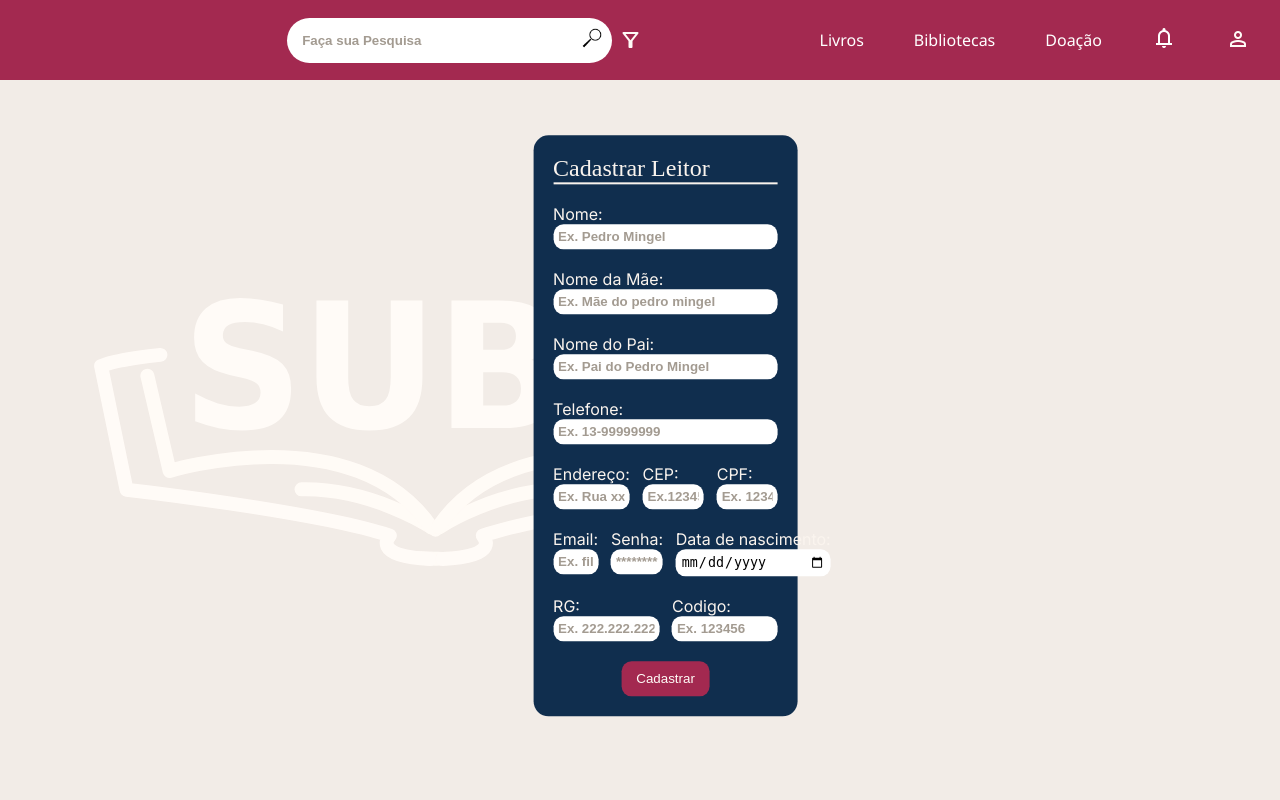
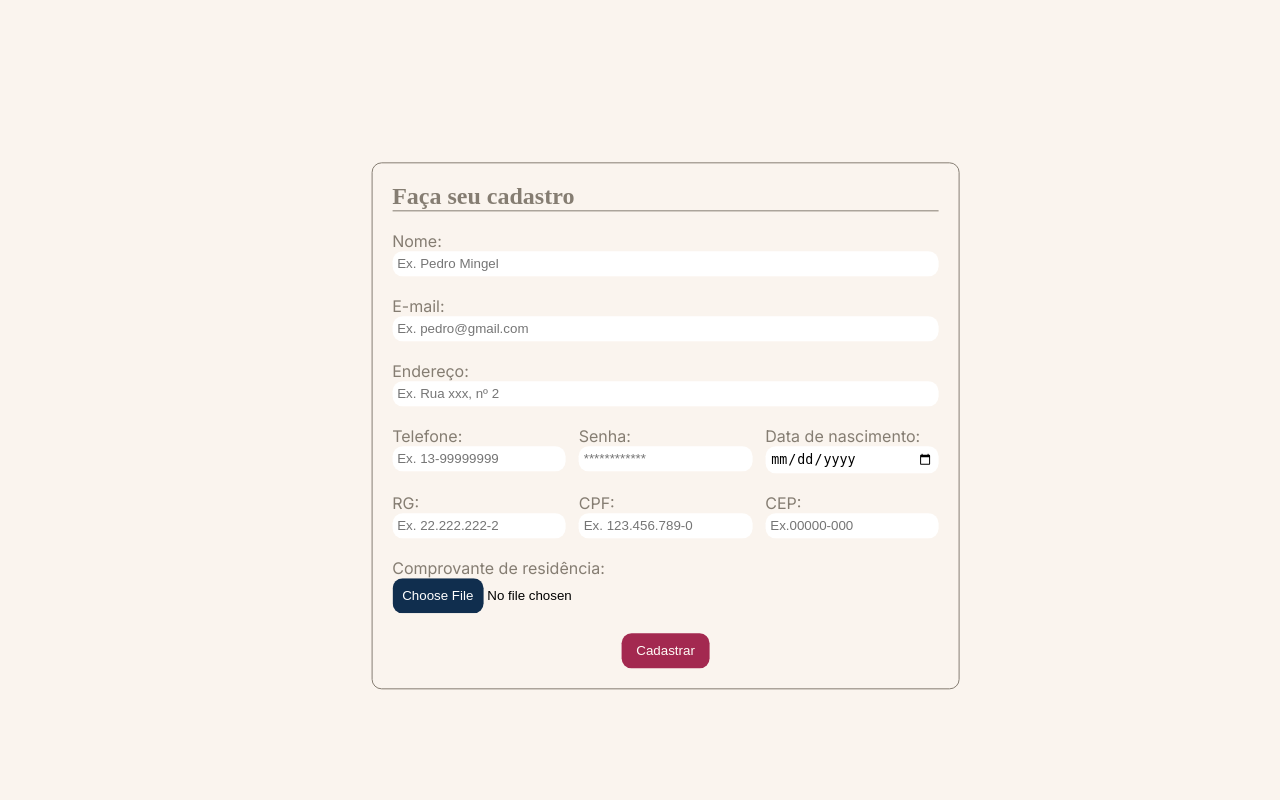
Before and after one commit to DEP0o1/SUBLI, a PHP site: page /Lcadastro.php in a window 1280 px wide. Run offline with PHP 8.4, Linux system fonts and the light colour scheme; some web fonts are replaced.

Commit message:
cadastro leitor feito

```diff
--- a/Lcadastro.php
+++ b/Lcadastro.php
@@ -4,22 +4,17 @@
     <meta charset="UTF-8">
     <meta name="viewport" content="width=device-width, initial-scale=1.0">
     <title> Novo Leitor </title>
-    <link rel="stylesheet" href="css/bibliotecario.css">
+    <link rel="stylesheet" href="css/leitor.css">
     <link rel="stylesheet" href="css/mobile.css">
     <script src="js/componentesJS/header.js"></script>
     <link rel="stylesheet" href="https://fonts.googleapis.com/css2?family=Material+Symbols+Outlined:opsz,wght,FILL,GRAD@48,400,0,0">
-
-
-<?php
-    require_once './complementos/headerLeitor.php';
-?>
 </head>
 <body>
         <div class="areaCadastro">
 
-        <form action="" class="formAvancado">
+        <form action="" class="formAvancado1">
             <div >
-                <h1 class="pesquisaAvancada">Cadastrar Leitor</h1>
+                <h1 class="pesquisaAvancada">Faça seu cadastro</h1>
             </div>
         <section class="areaInput">
             <div class="areaTituloLivro">
@@ -27,40 +22,20 @@
                 <input type="text" class="inputForm" placeholder="Ex. Pedro Mingel">
             </div>
 
-            <div class="areaTituloLivro">
-                <label class="tituloForm">Nome da Mãe:</label>
-                <input type="text" class="inputForm" placeholder="Ex. Mãe do pedro mingel">
+            <div class="areaAutorLivro">
+                <label class="tituloForm">E-mail:</label>
+                <input type="text" class="inputForm" placeholder="Ex. pedro@gmail.com">
             </div>
 
-            <div class="areaTituloLivro">
-                <label class="tituloForm">Nome do Pai:</label>
-                <input type="text" class="inputForm" placeholder="Ex. Pai do Pedro Mingel">
-            </div>
-
-            <div class="areaAutorLivro">
-                <label class="tituloForm">Telefone:</label>
-                <input type="text" class="inputForm" placeholder="Ex. 13-99999999">
-            </div>
+                <div>
+                    <label class="tituloForm">Endereço:</label>
+                    <input type="text" class="inputFormDeLado" placeholder="Ex. Rua xxx, nº 2">
+                </div>
 
             <div class="formDeLado">
                 <div>
-                    <label class="tituloForm">Endereço:</label>
-                    <input type="text" class="inputFormDeLado" placeholder="Ex. Rua xxx.xxx">
-                </div>
-                <div>
-                    <label class="tituloForm">CEP:</label>
-                    <input type="text" class="inputFormDeLado" placeholder="Ex.12345678">
-                </div>
-                                <div>
-                    <label class="tituloForm">CPF:</label>
-                    <input type="text" class="inputFormDeLado" placeholder="Ex. 123456789">
-                </div>
-            </div>
-
-            <div class="formDeLado">
-                <div>
-                    <label class="tituloForm">Email:</label>
-                    <input type="text" class="inputFormDeLado" placeholder="Ex. filhodaputa@gmail.com">
+                    <label class="tituloForm">Telefone:</label>
+                    <input type="text" class="inputFormDeLado" placeholder="Ex. 13-99999999">
                 </div>
                 <div>
                     <label class="tituloForm">Senha:</label>
@@ -75,14 +50,24 @@
             <div class="formDeLado">
                 <div>
                     <label class="tituloForm">RG:</label>
-                    <input type="text" class="inputForm" placeholder="Ex. 222.222.222-2">
+                    <input type="text" class="inputForm" placeholder="Ex. 22.222.222-2">
                 </div>
 
                 <div>
-                    <label class="tituloForm">Codigo:</label>
-                    <input type="text" class="inputForm" placeholder="Ex. 123456">
+                    <label class="tituloForm">CPF:</label>
+                    <input type="text" class="inputForm" placeholder="Ex. 123.456.789-0">
+                </div>
+
+                <div>
+                    <label class="tituloForm">CEP:</label>
+                    <input type="text" class="inputFormDeLado" placeholder="Ex.00000-000">
                 </div>
             </div>
+
+             <div class="label-input">
+            <label for="" class="tituloForm">Comprovante de residência: </label>
+            <input type="file" class="inputArquivo">
+          </div>
 
             <div class="areaBtn">
             <button class="btnRosa">Cadastrar</button>
--- a/css/leitor.css
+++ b/css/leitor.css
@@ -1523,3 +1523,103 @@ label {
   color: var(--vinho-hover);
   cursor: pointer;
 }
+
+/* ------------------cadastro---------------------- */
+
+.tituloForm {
+  color: var(--cinza);
+  text-wrap: nowrap;
+  font-family: "Inter";
+  font-size: 1rem;
+}
+
+.pesquisaAvancada {
+  color: var(--cinza);
+  border-bottom: 1px solid var(--cinza);
+  width: 100%;
+}
+
+.areaInput input,
+.formDeLado > div{
+  width: 100%;
+}
+
+.formDeLado {
+  display: flex;
+  flex-direction: row;
+  gap: 1vw;
+}
+
+.areaInput {
+  display: flex;
+  flex-direction: column;
+  justify-content: left;
+  gap: 20px;
+}
+
+.inputForm {
+  padding: 5px;
+  border-radius: 10px;
+  border: none;
+  outline: none;
+  text-decoration: none;
+  width: 98%;
+}
+
+.inputFormDeLado {
+  padding: 5px;
+  border-radius: 10px;
+  border: none;
+  outline: none;
+  text-decoration: none;
+}
+
+.formAvancado1 {
+  background-color: var(--fundo);
+  display: flex;
+  justify-content: left;
+  flex-direction: column;
+  gap: 20px;
+  border-radius: var(--radius);
+  border: 1px solid var(--cinza);
+  padding: 20px;
+  width: 100%;
+  height: 100%;
+}
+
+.formAvancado1 h1{
+  margin: 0;
+}
+
+.titulo-area-cadastro {
+  display: flex;
+  justify-content: space-between;
+  align-items: center;
+  color: var(--branco);
+  border-bottom: var(--branco) 1px solid;
+}
+
+.areaCadastro {
+ display: flex;
+  width: auto;
+  align-items: center;
+  justify-content: center;
+  transform: translate(-50%, -50%);
+  margin: 2%;
+  top: 50%;
+  left: 50%;
+  height: fit-content;
+  width: fit-content;
+  border-radius: var(--radius);
+  z-index: 6000;
+  position: fixed;
+}
+
+::file-selector-button {
+  border-radius: 10px;
+  border: none;
+  background-color: #102e4e;
+  color: white;
+  padding: 10px;
+  cursor: pointer;
+}
```
Also changed, not shown: login.php (+1 -6 lines).
